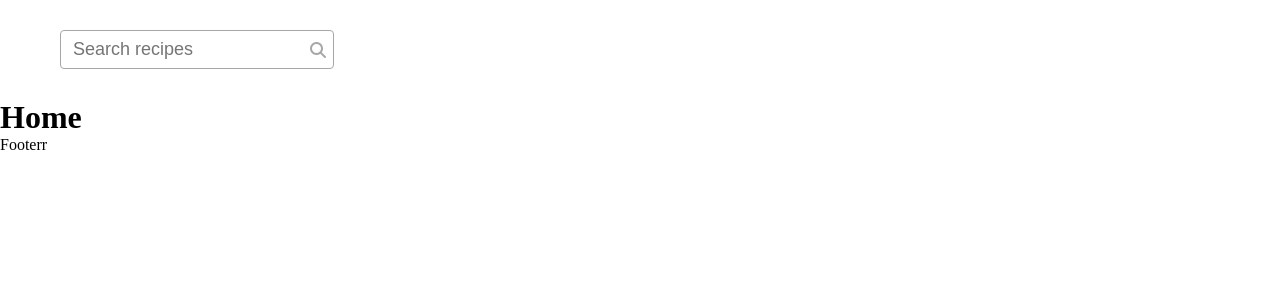
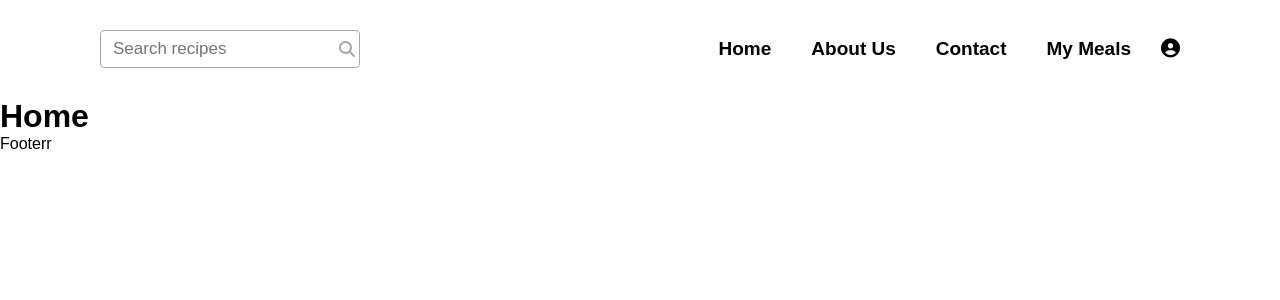
Before and after one commit to dusan233/food-recipes-zadatak, a React (Create React App) app: page / in a window 1280 px wide. Shown: the top 300 px of the page. Built offline with nearby package versions, Linux system fonts and the light colour scheme.

Commit message:
navbar menu and links

```diff
--- a/src/App.css
+++ b/src/App.css
@@ -2,28 +2,63 @@
   margin: 0px;
   padding: 0px;
   box-sizing: border-box;
+  font-family: sans-serif;
 }
 
 /* header styling */
 .header {
   display: flex;
-  padding: 30px 60px;
+  padding: 30px 100px;
+}
+.header__left {
+  flex: 1;
+}
+.header__right {
+  flex: 1;
+  display: flex;
+  align-items: center;
+  justify-content: flex-end;
 }
 .search-container {
   border-radius: 4px;
   border: 1px solid rgb(167, 167, 167);
   padding: 3px 7px;
   display: flex;
+  width: 260px;
 }
 .search-container__input {
   padding: 5px;
   border: none;
   outline: none;
-  font-size: 18px;
+  font-size: 17px;
+  flex: 1;
 }
 .search-container__icon {
   display: flex;
-  justify-self: center;
+  justify-content: center;
   align-items: center;
   color: rgb(167, 167, 167);
+  flex-basis: 20px;
 }
+.menu {
+  display: flex;
+  list-style-type: none;
+}
+.menu__item {
+  font-size: 19px;
+  margin-right: 20px;
+}
+.menu__item:last-of-type {
+  margin-right: 0px;
+}
+.menu__item a {
+  text-decoration: none;
+  color: black;
+  font-weight: bold;
+  border-radius: 3px;
+  padding: 5px 10px;
+  transition: 0.1s;
+}
+.menu__item a:hover {
+  color: rgb(79, 129, 245);
+}
--- a/src/components/Header.js
+++ b/src/components/Header.js
@@ -1,4 +1,5 @@
-import React from 'react'
+import React from 'react';
+import { Link } from 'react-router-dom';
 
 const Header = () => {
     return (
@@ -14,7 +15,33 @@ const Header = () => {
                 </form>
             </div>
             <div className="header__right">
-
+                <ul className="menu">
+                    <li className="menu__item">
+                        <Link to="/">
+                            Home
+                        </Link>
+                    </li>
+                    <li className="menu__item">
+                        <a href="">
+                        About Us
+                        </a>
+                    </li>
+                    <li className="menu__item">
+                        <a href="
+                        ">
+                            Contact
+                        </a>
+                    </li>
+                    <li className="menu__item">
+                        <a href="
+                        ">
+                            My Meals
+                        </a>
+                    </li>
+                    <li className="menu__item">
+                        <i className="fas fa-user-circle"></i>
+                    </li>
+                </ul>
             </div>
         </div>
     )
```
